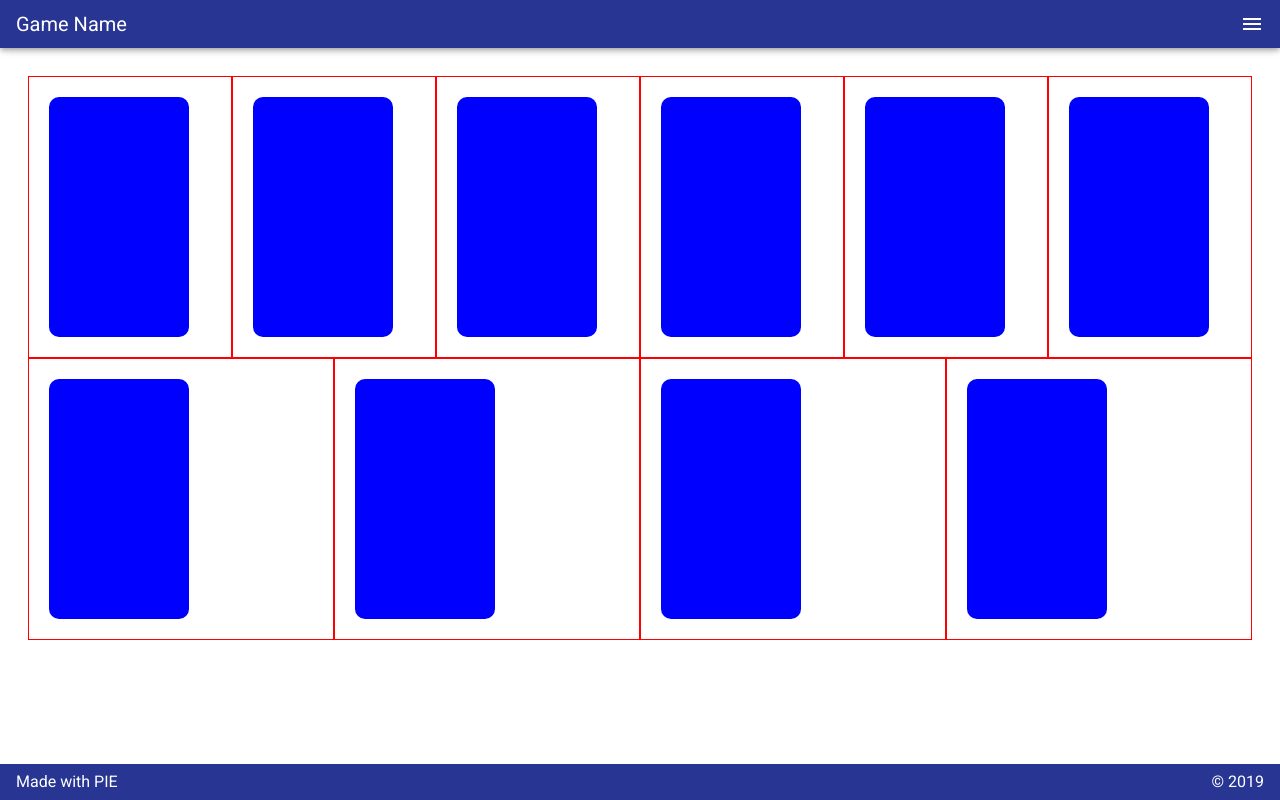
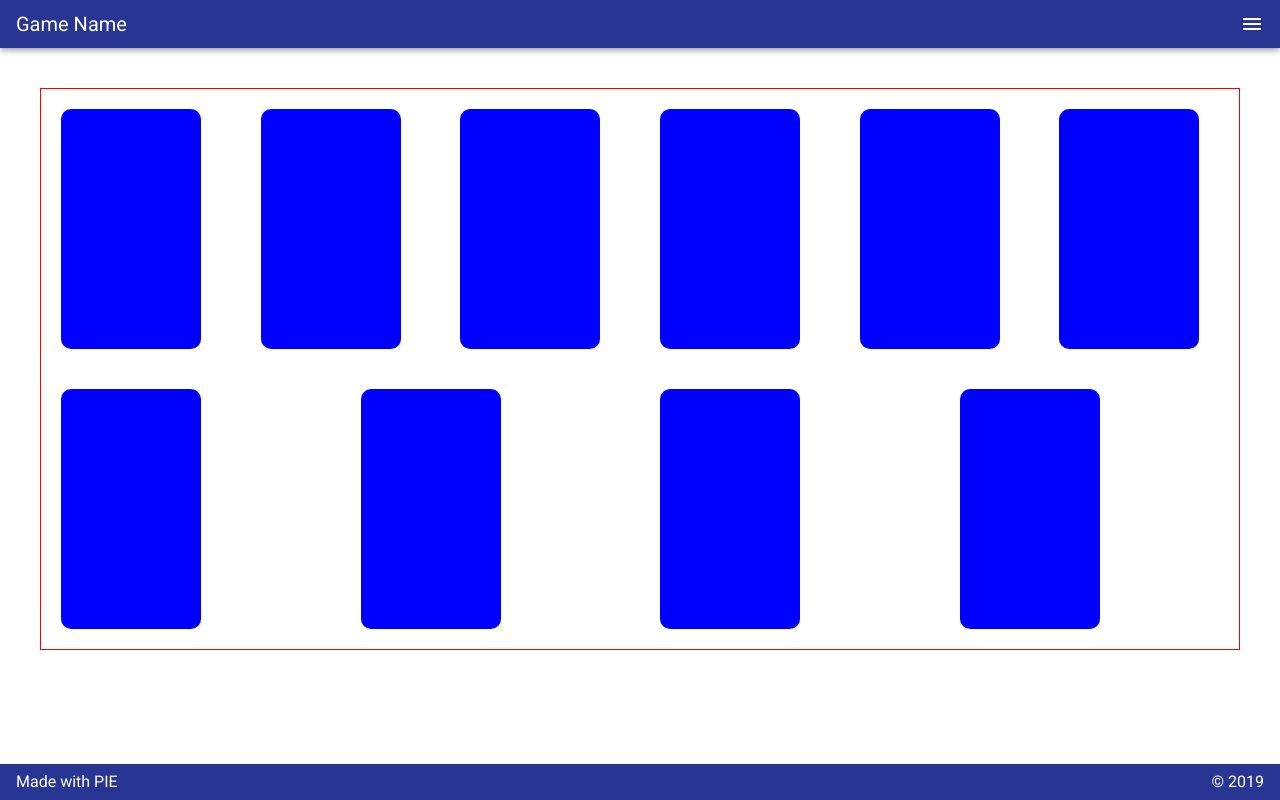
Before and after one commit to winterfive/fish-match, a Vue app: page / in a window 1280 px wide. Built offline with nearby package versions, Linux system fonts and the light colour scheme.

Commit message:
Trying to center align each card

```diff
--- a/src/components/Game.vue
+++ b/src/components/Game.vue
@@ -12,9 +12,10 @@
       <v-app-bar-nav-icon @click="openOptions"></v-app-bar-nav-icon>
     </v-app-bar>
     <!-- Cards -->
-    <v-content>
-      <v-layout row wrap>
-        <v-flex v-for="c in 10" :key="c" class="border">
+    <v-content fluid fill-height>
+      <v-layout wrap class="border" align-center
+          justify-center>
+        <v-flex v-for="c in 10" :key="c">
           <Card/>
         </v-flex>
       </v-layout>
```
